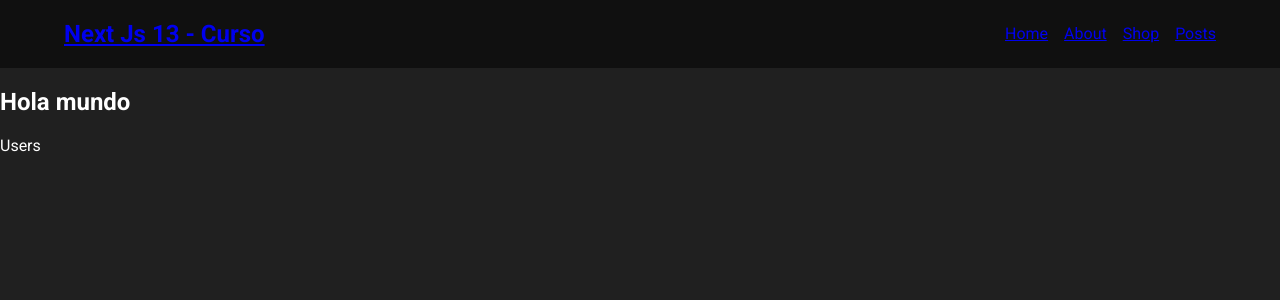
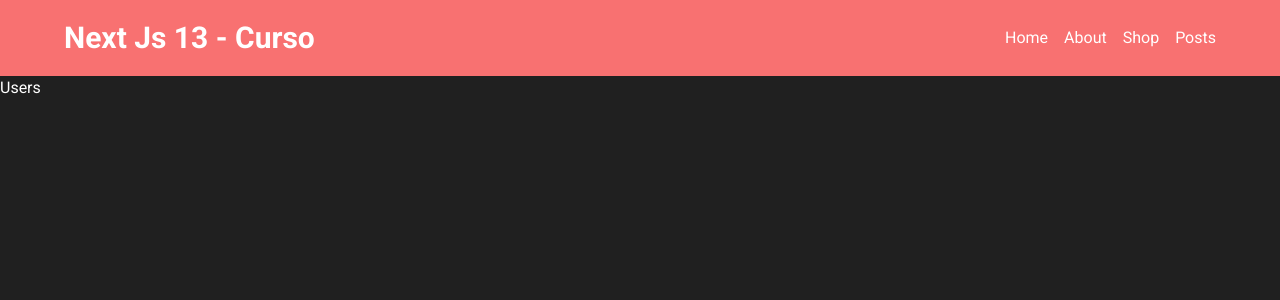
Before and after one commit to Majomon/CursoNext13Js, a Next.js app: page / in a window 1280 px wide. Shown: the top 300 px of the page. Built offline with nearby package versions, Linux system fonts and the light colour scheme.

Commit message:
Dando algunos estilos con tailwind

```diff
--- a/app/global.css
+++ /dev/null
@@ -1,7 +0,0 @@
-body{
-    padding: 0;
-    margin: 0;
-    box-sizing: border-box;
-    background: #202020;
-    color: white;
-}
--- /dev/null
+++ b/app/globals.css
@@ -0,0 +1,11 @@
+@tailwind base;
+@tailwind components;
+@tailwind utilities;
+
+body {
+  padding: 0;
+  margin: 0;
+  box-sizing: border-box;
+  background: #202020;
+  color: white;
+}
--- a/app/layout.js
+++ b/app/layout.js
@@ -1,6 +1,6 @@
 import Navbar from "@/components/Navbar/Navbar";
 import { Roboto } from "next/font/google";
-import "./global.css";
+import "./globals.css";
 
 /* Los metada solamente funcionan en paginas del lado del servidor */
 export const metadata = {
--- a/app/page.jsx
+++ b/app/page.jsx
@@ -9,7 +9,6 @@ export default function HomePage() {
   return (
     /* Server component */
     <section>
-      <h1>Hola mundo</h1>
       {/* Client component */}
       <Users />
     </section>
--- a/components/Navbar/Navbar.jsx
+++ b/components/Navbar/Navbar.jsx
@@ -1,22 +1,22 @@
 import Link from "next/link";
-import styles from "./Navbar.module.css";
+
 const Navbar = () => {
   return (
-    <nav className={styles.navbar}>
+    <nav className="bg-red-400 py-5 px-16 flex justify-between items-center">
       <Link href="/">
-        <h2>Next Js 13 - Curso</h2>
+        <h2 className="text-3xl font-bold">Next Js 13 - Curso</h2>
       </Link>
-      <ul>
-        <li>
+      <ul className="flex gap-4">
+        <li className="list-none">
           <Link href="/">Home</Link>
         </li>
-        <li>
+        <li className="list-none">
           <Link href="/about">About</Link>
         </li>
-        <li>
+        <li className="list-none">
           <Link href="/shop">Shop</Link>
         </li>
-        <li>
+        <li className="list-none">
           <Link href="/posts">Posts</Link>
         </li>
       </ul>
--- a/components/PostCard.jsx
+++ b/components/PostCard.jsx
@@ -4,13 +4,13 @@ import Link from "next/link";
 
 function PostCard({ post }) {
   return (
-    <div>
+    <div className="bg-gray-900 p-10">
       <Link href={`/posts/${post.id}`}>
-        <h3>
+        <h3 className="text-xl font-bold mb-4">
           {post.id}. {post.title}
         </h3>
       </Link>
-      <p>{post.body}</p>
+      <p className="text-slate-300">{post.body}</p>
       <button onClick={() => alert("Click funcionando")}>Click</button>
     </div>
   );
--- /dev/null
+++ b/postcss.config.js
@@ -0,0 +1,6 @@
+module.exports = {
+  plugins: {
+    tailwindcss: {},
+    autoprefixer: {},
+  },
+}
--- /dev/null
+++ b/tailwind.config.js
@@ -0,0 +1,15 @@
+/** @type {import('tailwindcss').Config} */
+module.exports = {
+  content: [
+    "./app/**/*.{js,ts,jsx,tsx,mdx}",
+    "./pages/**/*.{js,ts,jsx,tsx,mdx}",
+    "./components/**/*.{js,ts,jsx,tsx,mdx}",
+
+    // Or if using `src` directory:
+    "./src/**/*.{js,ts,jsx,tsx,mdx}",
+  ],
+  theme: {
+    extend: {},
+  },
+  plugins: [],
+};
```
